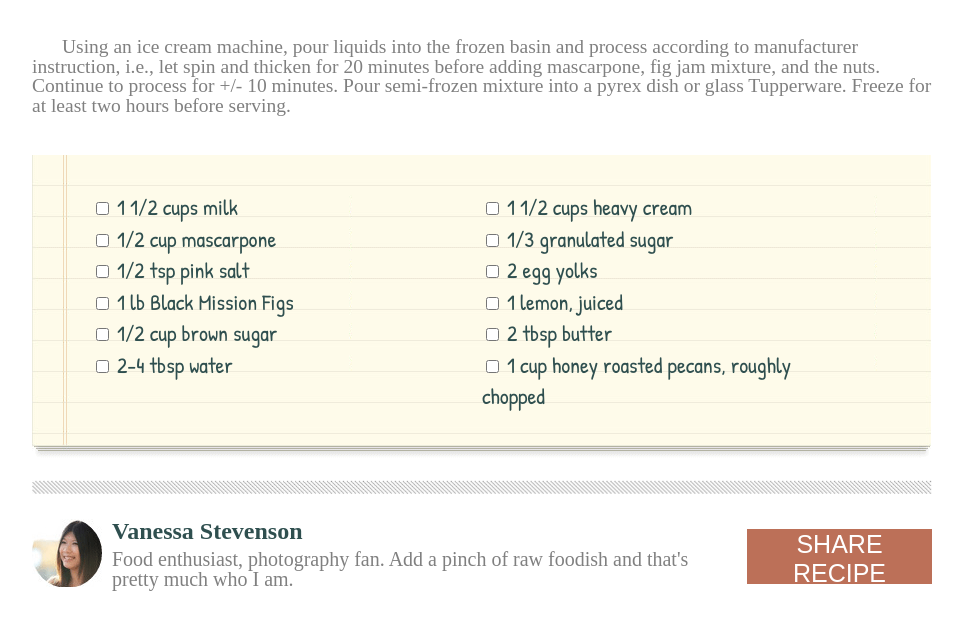
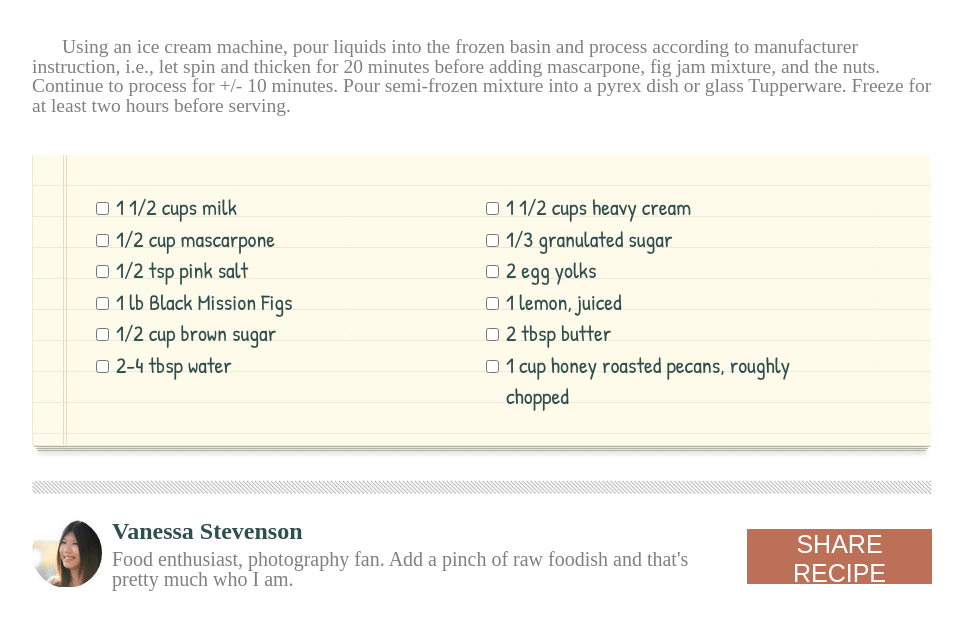
Before and after one commit to daniellogerstedt/chocolatepizza, a plain HTML site: page index.html in a window 1280 px wide. Shown: the part 1076-1697 px from the top of the page, without its empty margins (158-1121 px from the left). Drawn offline with nearby package versions, Linux system fonts and the light colour scheme; a web font is replaced by a local one.

Commit message:
fixed spacing issue with list

```diff
--- a/style.css
+++ b/style.css
@@ -232,6 +232,12 @@ main section #name {
   margin-top: 5px;
 }
 
+label{
+  display:block;
+  margin-top:-31.5px;
+  margin-left:24px;
+}
+
 h3 {
   font-family: 'Saira Extra Condensed', sans-serif;
   color: darkgrey;
```
